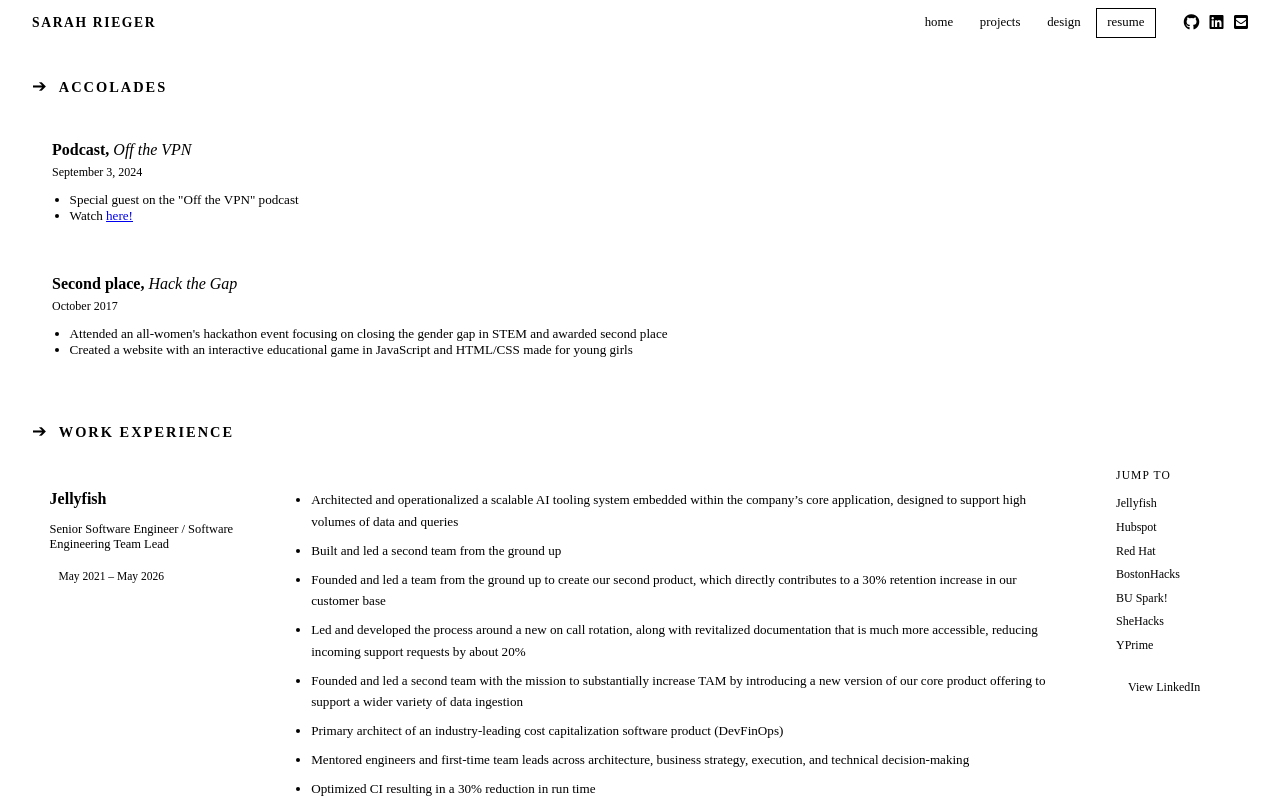
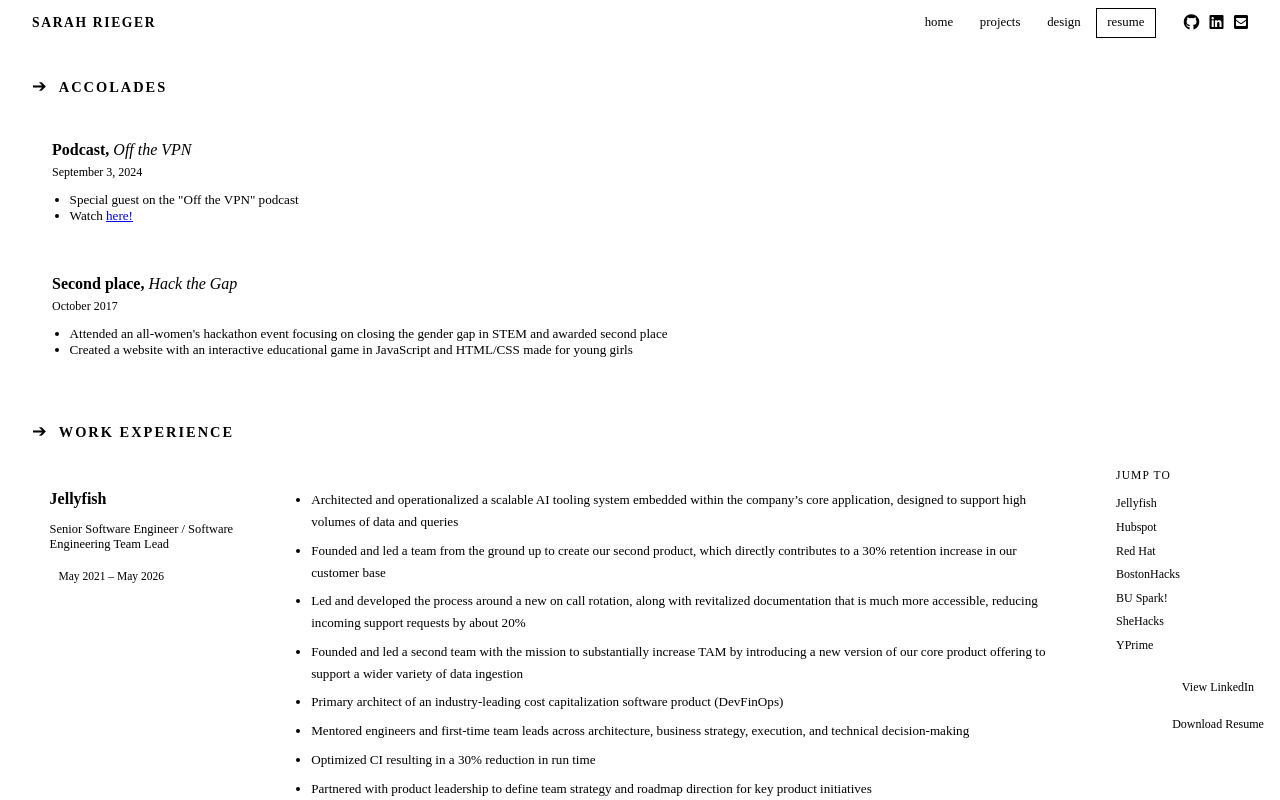
Before and after one commit to sarah256/sarah256.github.io, a React (Vite) app: page /resume in a window 1280 px wide. Shown: the top 800 px of the page. Built offline with nearby package versions, Linux system fonts and the light colour scheme; the HTML template or start-up script is replaced by a standard one.

Commit message:
add resume pdf download

```diff
--- a/src/data/experience.ts
+++ b/src/data/experience.ts
@@ -15,7 +15,7 @@ export const experiences: Experience[] = [
     title: 'Senior Software Engineer / Software Engineering Team Lead',
     dates: 'May 2021 – May 2026',
     bullets: [
-      'Architected and operationalized a scalable AI tooling system embedded within the company’s core application, designed to support high volumes of data and queries', 'Built and led a second team from the ground up',
+      'Architected and operationalized a scalable AI tooling system embedded within the company’s core application, designed to support high volumes of data and queries',
       'Founded and led a team from the ground up to create our second product, which directly contributes to a 30% retention increase in our customer base',
       'Led and developed the process around a new on call rotation, along with revitalized documentation that is much more accessible, reducing incoming support requests by about 20%',
       'Founded and led a second team with the mission to substantially increase TAM by introducing a new version of our core product offering to support a wider variety of data ingestion',
--- a/src/data/site.ts
+++ b/src/data/site.ts
@@ -5,6 +5,7 @@ export const site = {
   links: {
     github: 'https://github.com/sarah256',
     linkedin: 'https://www.linkedin.com/in/sarah-rieger-66617a145/',
+    resumePdf: '/sarah-rieger_resume-2026.pdf',
   },
 } as const
 
--- a/src/pages/ResumePage.module.css
+++ b/src/pages/ResumePage.module.css
@@ -39,19 +39,36 @@
   color: var(--color-accent);
 }
 
-.linkedinBtn {
-  display: inline-block;
-  margin-top: 1.25rem;
+.linkedinBtn,
+.downloadBtn {
+  display: block;
+  width: 100%;
+  text-align: center;
   font-family: var(--font-mono);
   font-size: 0.75rem;
   text-decoration: none;
   color: var(--color-text);
-  background: var(--color-highlight);
   border: 1px solid var(--color-border-strong);
   padding: 0.45rem 0.75rem;
 }
 
+.linkedinBtn {
+  margin-top: 1.25rem;
+  background: var(--color-highlight);
+}
+
 .linkedinBtn:hover {
+  background: var(--color-accent);
+  color: white;
+  border-color: var(--color-accent);
+}
+
+.downloadBtn {
+  margin-top: 0.5rem;
+  background: var(--color-surface);
+}
+
+.downloadBtn:hover {
   background: var(--color-accent);
   color: white;
   border-color: var(--color-accent);
--- a/src/pages/ResumePage.tsx
+++ b/src/pages/ResumePage.tsx
@@ -60,6 +60,13 @@ export function ResumePage() {
             >
               View LinkedIn
             </a>
+            <a
+              href={site.links.resumePdf}
+              className={styles.downloadBtn}
+              download="Sarah-Rieger-Resume-2026.pdf"
+            >
+              Download Resume
+            </a>
           </aside>
         </div>
       </section>
```
Also changed, not shown: 1 other file (tests, documents, lock files or other folders).
